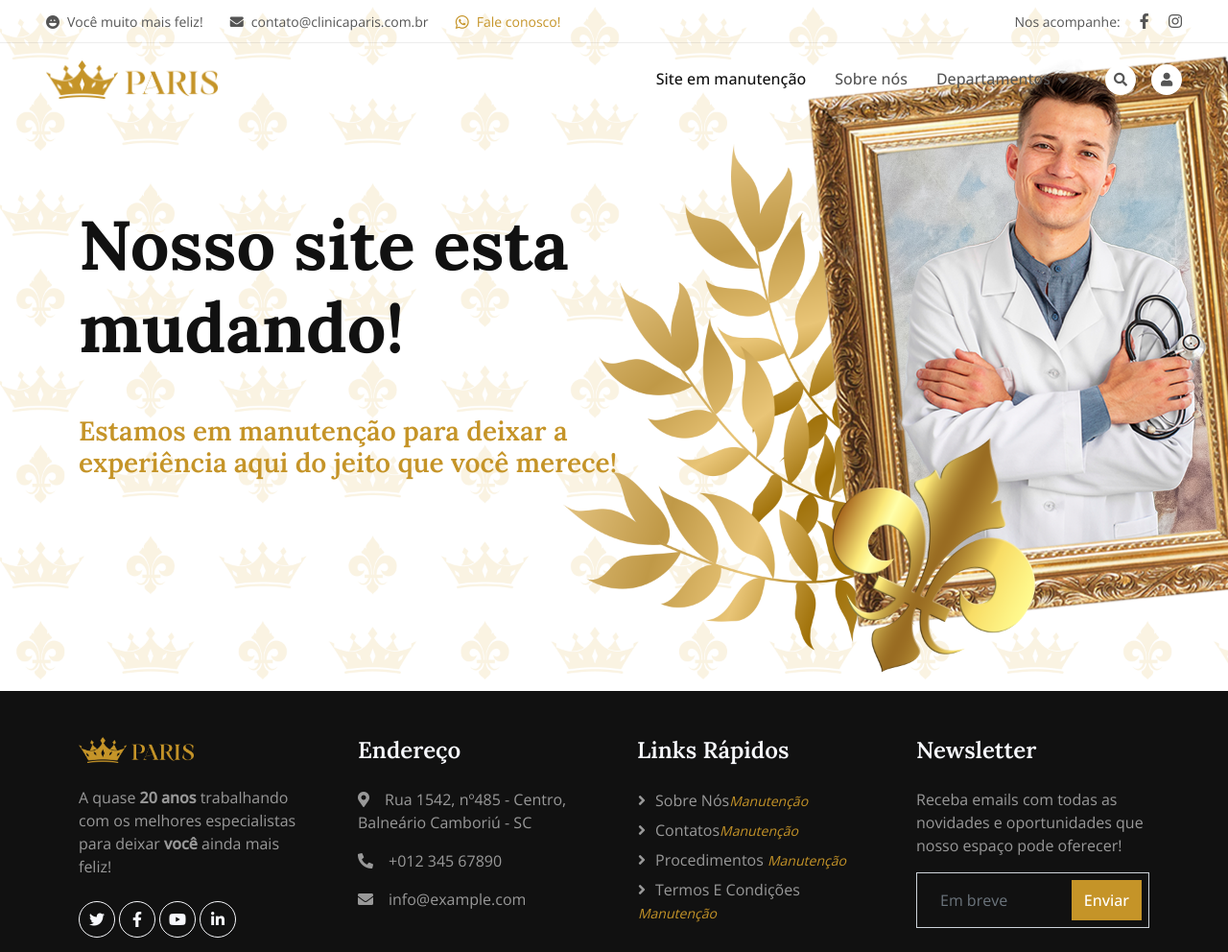
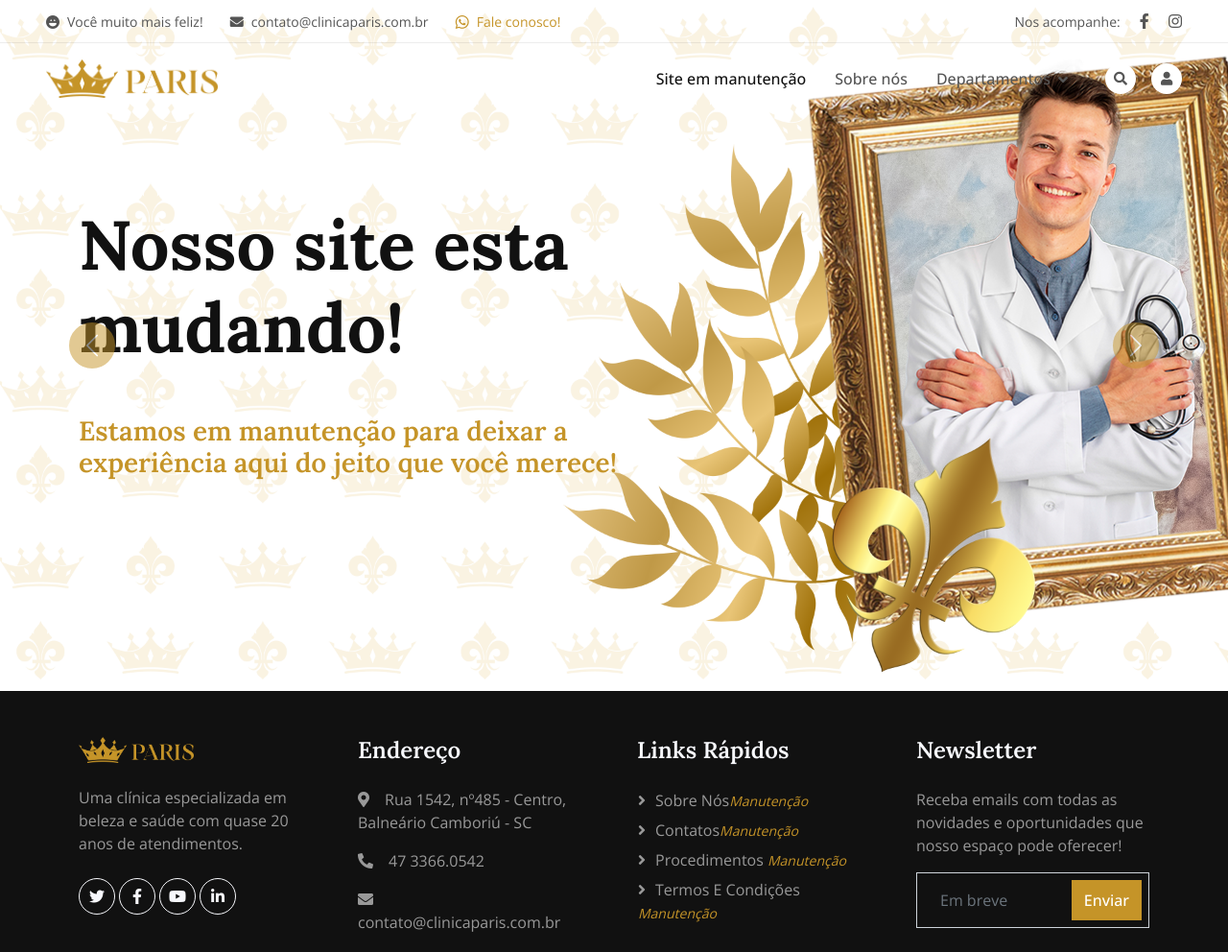
Before and after one commit to Cafecoina/site-upado, a plain HTML site: page index.html in a window 1280 px wide. Shown: the top 992 px of the page at 96% size. Drawn offline with nearby package versions, Linux system fonts and the light colour scheme.

Commit message:
atualização site 0.2

```diff
--- a/index.html
+++ b/index.html
@@ -1,15 +1,18 @@
 <!DOCTYPE html>
-<html lang="en">
+<html lang="pt-br">
 
 <head>
     <meta charset="utf-8">
     <title>Clínica Paris</title>
     <meta content="width=device-width, initial-scale=1.0" name="viewport">
-    <meta content="" name="keywords">
-    <meta content="" name="description">
+    <meta name="keywords" content="estética, beleza, clinica, paris, plástica, transplante, capilar, silicone, implante, nutrição, cirurgia, celulite, rugas, depilação, queda, cabelo">
+    <meta name="description" content="Uma clínica especializada em beleza e saúde com quase 20 anos de atendimento.">
+    <meta http-equiv="content-language" content="pt-br">
+    <meta http-equiv="content-type" content="text/html; charset=iso-8859-1">
+    <meta name="author" content="Forhim" >
 
     <!-- Favicon -->
-    <link href="img/favicon.ico" rel="icon">
+    <link rel="Icon" href="img/favicon2.gif">
 
     <!-- Google Web Fonts -->
     <link rel="preconnect" href="https://fonts.googleapis.com">
@@ -107,8 +110,9 @@
                         </div>
                     </div>
                 </div>
+
             </div>
-            <!-- <button class="carousel-control-prev" type="button" data-bs-target="#header-carousel"
+            <button class="carousel-control-prev" type="button" data-bs-target="#header-carousel"
                 data-bs-slide="prev">
                 <span class="carousel-control-prev-icon" aria-hidden="true"></span>
                 <span class="visually-hidden">Previous</span>
@@ -117,7 +121,7 @@
                 data-bs-slide="next">
                 <span class="carousel-control-next-icon" aria-hidden="true"></span>
                 <span class="visually-hidden">Next</span>
-            </button> -->
+            </button>
         </div>
     </div>
     <!-- Carousel End -->
@@ -128,7 +132,7 @@
             <div class="row g-5">
                 <div class="col-lg-3 col-md-6">
                     <img class="mb-4" style=" width: 15vh; " src="img/logotipo.png" alt="">
-                    <p>A quase <strong>20 anos</strong> trabalhando com os melhores especialistas para deixar <strong>você</strong> ainda mais feliz!</p>
+                    <p>Uma clínica especializada em beleza e saúde com quase 20 anos de atendimentos.
                     <div class="d-flex pt-2">
                         <a class="btn btn-square btn-outline-light rounded-circle me-1" href=""><i class="fab fa-twitter"></i></a>
                         <a class="btn btn-square btn-outline-light rounded-circle me-1" href=""><i class="fab fa-facebook-f"></i></a>
@@ -138,9 +142,9 @@
                 </div>
                 <div class="col-lg-3 col-md-6">
                     <h4 class="text-light mb-4">Endereço</h4>
-                    <p><a onmouseover="teste" class="btn-map" href=""><i class="fa fa-map-marker-alt me-3"></i>Rua 1542, nº485 - Centro, Balneário Camboriú - SC</p></a>
-                    <p><i class="fa fa-phone-alt me-3"></i>+012 345 67890</p>
-                    <p><i class="fa fa-envelope me-3"></i>info@example.com</p>
+                    <p><a title="Abrir no Maps o local" class="btn-map" href=""><i class="fa fa-map-marker-alt me-3"></i>Rua 1542, nº485 - Centro, Balneário Camboriú - SC</p></a>
+                    <p><a title="Ligar para Clínica Paris" class="btn-map" href=""><i class="fa fa-phone-alt me-3"></i>47 3366.0542</p></a>
+                    <p><a title="Enviar email para Clínica Paris" class="btn-map" href=""><i class="fa fa-envelope me-3"></i>contato@clinicaparis.com.br</p></a>
                 </div>
                 <div class="col-lg-3 col-md-6">
                     <h4 class="text-light mb-4">Links Rápidos</h4>
```
Also changed, not shown: img/favicon.gif (added), img/favicon2.gif (added).
